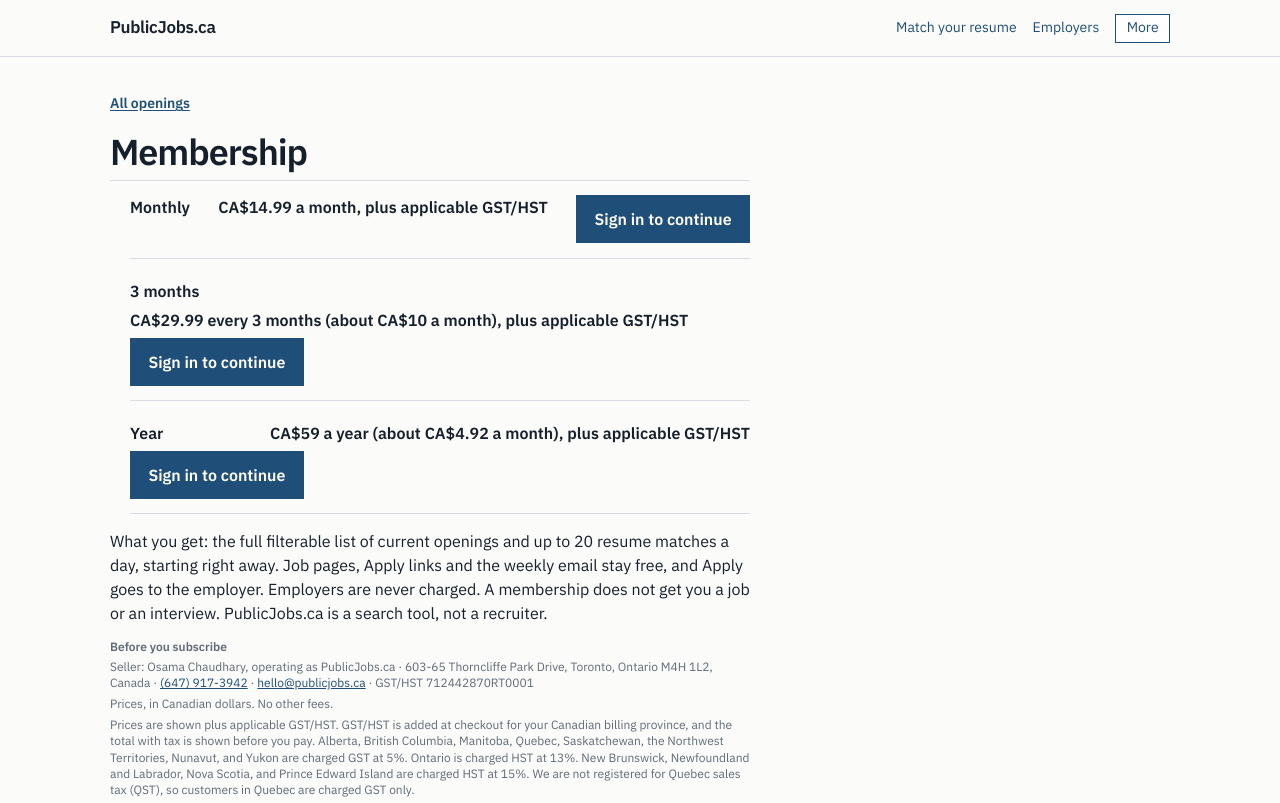
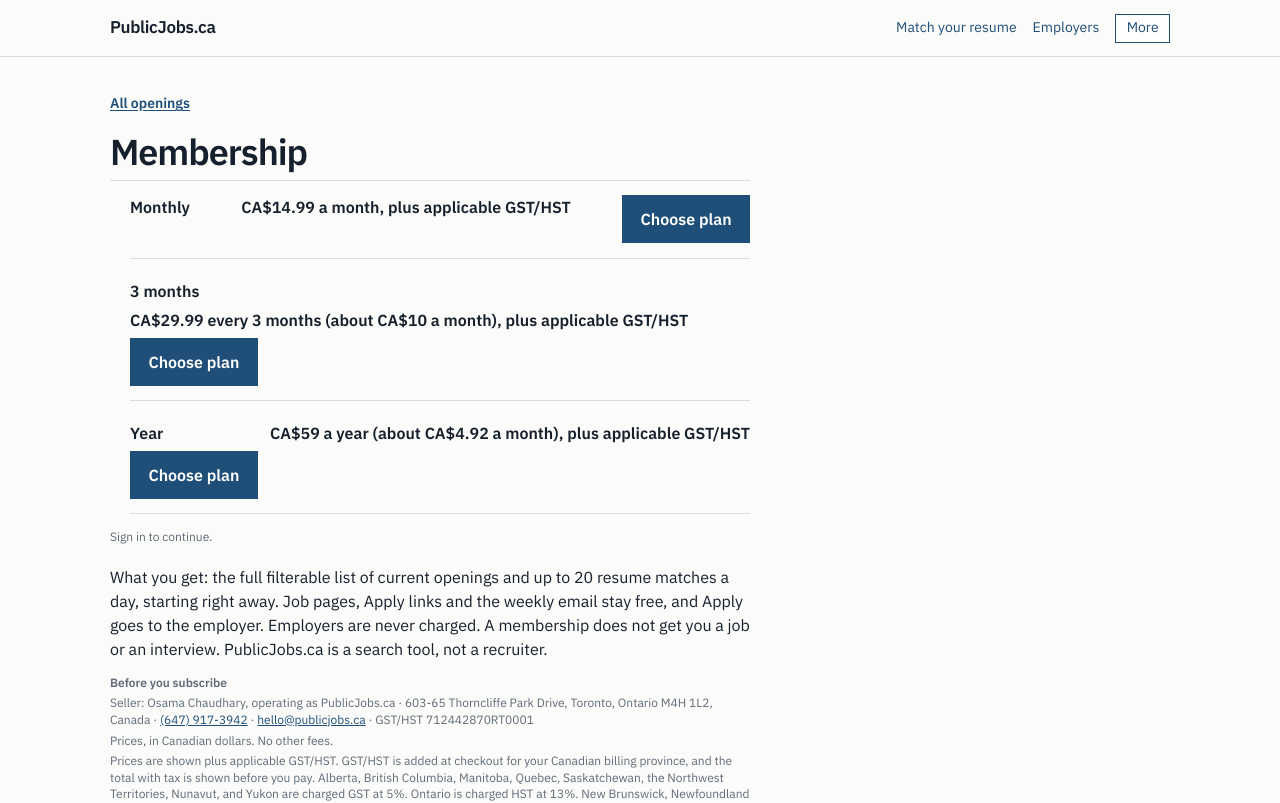
Before and after one commit to oc5582/ontario-public-jobs, a Next.js app in the folder web/: page /pricing in a window 1280 px wide. Shown: the top 803 px of the page. Built offline with nearby package versions, Linux system fonts and the light colour scheme; no server answers.

Commit message:
Label pricing cards Choose plan or Selected.
Signed-out and signed-in cards use the same words. The sign-in step stays once in the small grey text, and the card links still go to sign-in.

Co-authored-by: oc5582 <oc5582@users.noreply.github.com>

```diff
--- a/web/app/(info)/pricing/page.tsx
+++ b/web/app/(info)/pricing/page.tsx
@@ -91,6 +91,7 @@ export default async function PricingPage({
               ))}
             </ul>
           )}
+          {!viewer.email ? <p className="pricing-fine-print">Sign in to continue.</p> : null}
           <p>
             What you get: the full filterable list of current openings and up to 20 resume matches a day, starting right
             away. Job pages, Apply links and the weekly email stay free, and Apply goes to the employer. Employers are
@@ -156,15 +157,15 @@ function PlanAction({
   if (!signedIn) {
     return (
       <a className="apply-btn" href="/login/?next=/pricing/">
-        Sign in to continue
+        Choose plan
       </a>
     );
   }
-  if (currentAndRenewing) return <span className="plan-current">Current plan</span>;
+  if (currentAndRenewing) return <span className="plan-current">Selected</span>;
   return (
     <form action={openPortal}>
       <button className="apply-btn secondary" type="submit">
-        {currentPlan ? "Manage billing" : "Change plan"}
+        {currentPlan ? "Selected" : "Choose plan"}
       </button>
     </form>
   );
--- a/web/components/CheckoutForm.tsx
+++ b/web/components/CheckoutForm.tsx
@@ -80,6 +80,7 @@ export function CheckoutForm({
                   </span>
                   {note ? <span className="plan-card-note">{note}</span> : null}
                   <span className="plan-card-tax">plus applicable GST/HST</span>
+                  <span className="plan-card-tax">{plan === item.id ? "Selected" : "Choose plan"}</span>
                 </span>
               </label>
             );
```
